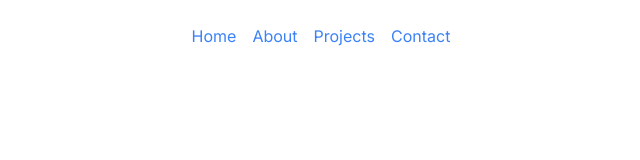
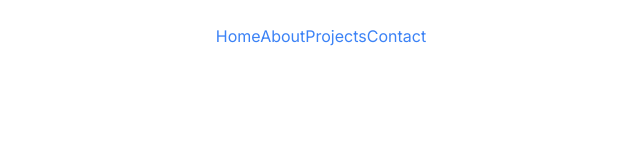
Before and after one commit to SantiZetina/sz-dashboard, a Next.js app: page / in a window 1280 px wide. Shown: the top 160 px of the page, without its empty margins (319-959 px from the left). Built offline with nearby package versions, Linux system fonts and the light colour scheme.

Commit message:
Refactor navbar component to add responsive menu

```diff
--- a/components/ui/navbar.tsx
+++ b/components/ui/navbar.tsx
@@ -1,8 +1,17 @@
+'use client';
+
+import { useState } from 'react';
 import Link from 'next/link';
 
 export default function NavBar() {
+  const [isMenuOpen, setIsMenuOpen] = useState(false);
+
   return (
-    <nav className="flex justify-center space-x-4">
+    <nav className="flex flex-col items-center sm:flex-row sm:justify-center">
+      <button onClick={() => setIsMenuOpen(!isMenuOpen)} className="sm:hidden">
+        {/* Hamburger Icon */}
+      </button>
+      <div className={`flex flex-col sm:flex-row ${isMenuOpen ? 'block' : 'hidden'} sm:block`}>
         <Link href="/" className="text-blue-500 hover:text-blue-700">
             Home
         </Link>
@@ -15,6 +24,7 @@ export default function NavBar() {
         <Link href="/contact" className="text-blue-500 hover:text-blue-700">
             Contact
         </Link>
+      </div>
     </nav>
   );
 }
```
Lines whose indentation alone changed are shown as unchanged.
